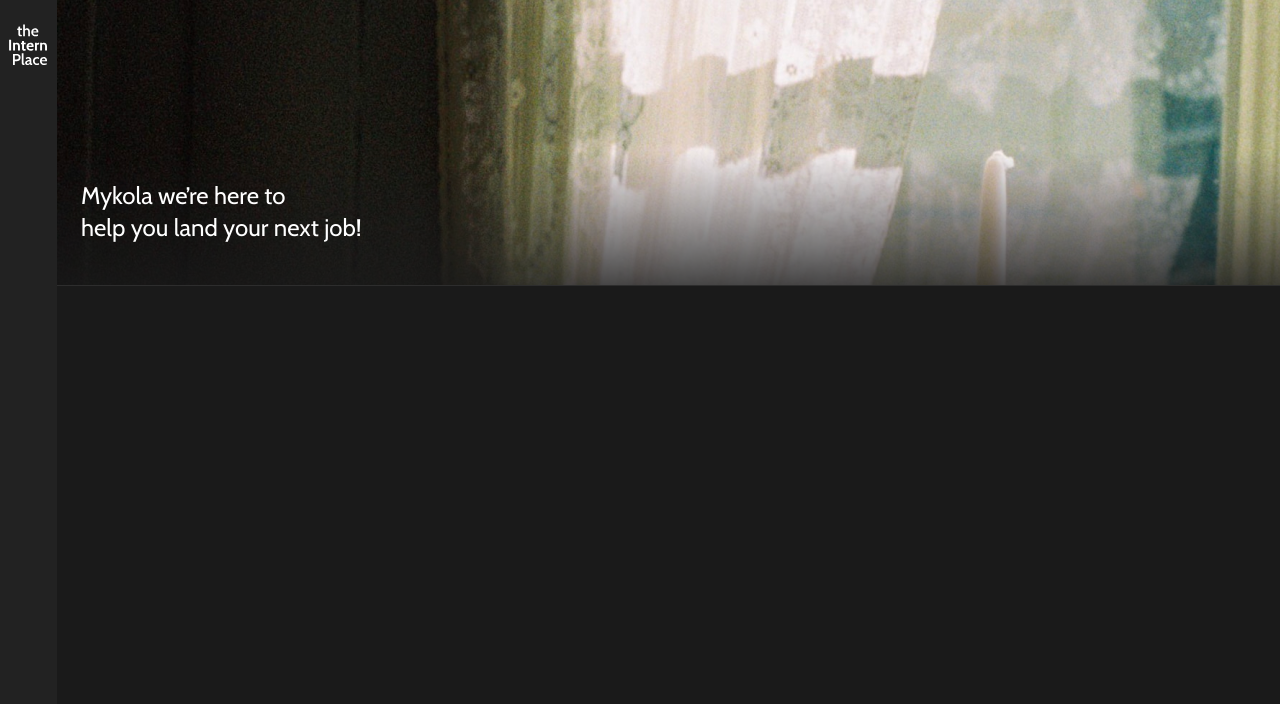
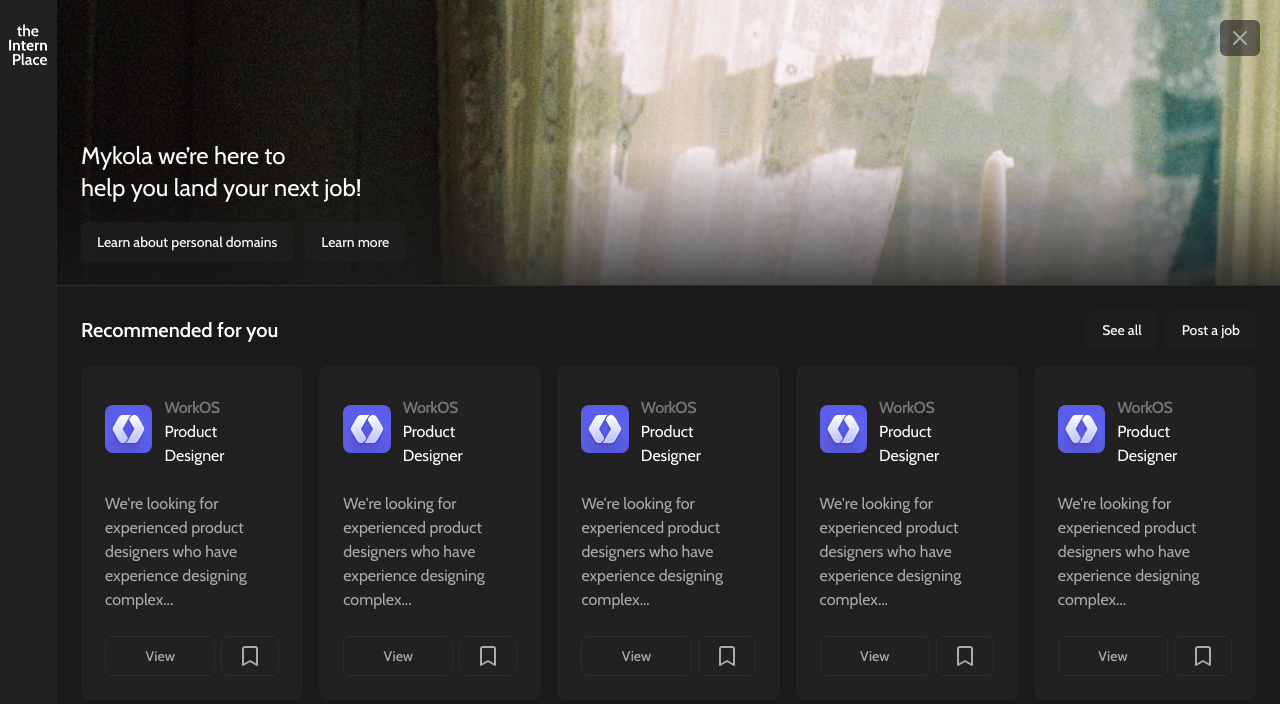
Before and after one commit to kemerald25/the-intern-placee, a React (Vite) app: page / in a window 1280 px wide. Shown: the top 704 px of the page. Built offline with nearby package versions, Linux system fonts and the light colour scheme.

Commit message:
add recommended for you section to home page, add close header button and functionality

```diff
--- /dev/null
+++ b/src/components/ui/Container.tsx
@@ -0,0 +1,11 @@
+import { cn } from "../../lib/utils";
+
+export const InlinePaddingContainer = ({
+	children,
+	className,
+}: {
+	children: React.ReactNode;
+	className?: string;
+}) => {
+	return <div className={cn("px-6", className)}>{children}</div>;
+};
--- a/src/components/ui/Sidebar.tsx
+++ b/src/components/ui/Sidebar.tsx
@@ -1,4 +1,3 @@
-import React from "react";
 import { Link } from "react-router-dom";
 
 const Sidebar = () => {
--- a/src/components/ui/button.tsx
+++ b/src/components/ui/button.tsx
@@ -14,9 +14,9 @@ const buttonVariants = cva(
 				destructive:
 					"bg-destructive text-destructive-foreground hover:bg-destructive/90",
 				outline:
-					"border border-input bg-background hover:bg-accent hover:text-accent-foreground",
+					"border border-[#2D2D2D] bg-background hover:bg-accent hover:text-accent-foreground",
 				secondary:
-					"bg-secondary text-secondary-foreground hover:bg-secondary/80",
+					"bg-secondary/60 text-secondary-foreground hover:bg-secondary/80",
 				ghost: "hover:bg-accent hover:text-accent-foreground",
 				link: "text-primary underline-offset-4 hover:underline",
 			},
--- /dev/null
+++ b/src/components/ui/card.tsx
@@ -0,0 +1,79 @@
+import * as React from "react"
+
+import { cn } from "../../lib/utils"
+
+const Card = React.forwardRef<
+  HTMLDivElement,
+  React.HTMLAttributes<HTMLDivElement>
+>(({ className, ...props }, ref) => (
+  <div
+    ref={ref}
+    className={cn(
+      "rounded-lg border bg-card shadow-sm",
+      className
+    )}
+    {...props}
+  />
+))
+Card.displayName = "Card"
+
+const CardHeader = React.forwardRef<
+  HTMLDivElement,
+  React.HTMLAttributes<HTMLDivElement>
+>(({ className, ...props }, ref) => (
+  <div
+    ref={ref}
+    className={cn("flex flex-col space-y-1.5 p-6", className)}
+    {...props}
+  />
+))
+CardHeader.displayName = "CardHeader"
+
+const CardTitle = React.forwardRef<
+  HTMLParagraphElement,
+  React.HTMLAttributes<HTMLHeadingElement>
+>(({ className, ...props }, ref) => (
+  <h3
+    ref={ref}
+    className={cn(
+      "text-2xl font-semibold leading-none tracking-tight",
+      className
+    )}
+    {...props}
+  />
+))
+CardTitle.displayName = "CardTitle"
+
+const CardDescription = React.forwardRef<
+  HTMLParagraphElement,
+  React.HTMLAttributes<HTMLParagraphElement>
+>(({ className, ...props }, ref) => (
+  <p
+    ref={ref}
+    className={cn("text-sm", className)}
+    {...props}
+  />
+))
+CardDescription.displayName = "CardDescription"
+
+const CardContent = React.forwardRef<
+  HTMLDivElement,
+  React.HTMLAttributes<HTMLDivElement>
+>(({ className, ...props }, ref) => (
+  <div ref={ref} className={cn("p-6 pt-0", className)} {...props} />
+))
+CardContent.displayName = "CardContent"
+
+const CardFooter = React.forwardRef<
+  HTMLDivElement,
+  React.HTMLAttributes<HTMLDivElement>
+>(({ className, ...props }, ref) => (
+  <div
+    ref={ref}
+    className={cn("flex items-center p-6 pt-0", className)}
+    {...props}
+  />
+))
+CardFooter.displayName = "CardFooter"
+
+export { Card, CardHeader, CardFooter, CardTitle, CardDescription, CardContent }
--- a/src/index.css
+++ b/src/index.css
@@ -9,7 +9,7 @@
 		--background: 0 0% 100%;
 		--foreground: 222.2 84% 4.9%;
 
-    --card: 0 0% 100%;
+		--card: 0 0% 13%;
 		--card-foreground: 222.2 84% 4.9%;
 
 		--popover: 0 0% 100%;
@@ -18,8 +18,8 @@
 		--primary: 222.2 47.4% 11.2%;
 		--primary-foreground: 210 40% 98%;
 
-    --secondary: 210 40% 96.1%;
-    --secondary-foreground: 222.2 47.4% 11.2%;
+		--secondary: 0 0% 13%;
+		--secondary-foreground: 0 0% 96%;
 
 		--muted: 210 40% 96.1%;
 		--muted-foreground: 215.4 16.3% 46.9%;
@@ -70,8 +70,18 @@
 
 @layer base {
 	* {
-    @apply border-border;
+		@apply border-border text-[#AAAAAA];
 	}
+
+	h1,
+	h2,
+	h3,
+	h4,
+	h5,
+	h6 {
+		@apply text-white;
+	}
+
 	body {
 		font-family: "Cabin", sans-serif;
 		@apply bg-background-main;
--- a/src/pages/home.tsx
+++ b/src/pages/home.tsx
@@ -1,22 +1,108 @@
+import { Bookmark, X } from "lucide-react";
+import { useState } from "react";
+import { Button } from "../components/ui/button";
+import {
+	Card,
+	CardContent,
+	CardDescription,
+	CardFooter,
+	CardHeader,
+	CardTitle,
+} from "../components/ui/card";
+import { InlinePaddingContainer } from "../components/ui/Container";
 import RootLayout from "./layout";
 
 export default function Home() {
+	const [isHeaderOpen, setIsHeaderOpen] = useState(true);
+
 	return (
 		<RootLayout>
-      <header className="min-h-[17.875rem] pb-6 text-white flex justify-end flex-col pl-6 w-full relative isolate">
+			{isHeaderOpen && (
+				<header className="min-h-[17.875rem] pb-6 text-white flex justify-end flex-col w-full relative isolate">
 					{/* Dave me without conscience */}
 					<img
 						src="/images/23a5bbb18f810f4e62ba759d4fceaf79.png"
 						alt="banner"
 						className="absolute top-0 left-0 object-cover object-left w-full h-full -z-10"
 					/>
+					<InlinePaddingContainer>
 						<div>
+							{/* mykola is the users' name */}
 							<h1 className="text-2xl mb-[1.125rem]">
 								Mykola we’re here to <br /> help you land your next job!
 							</h1>
-          <span className="flex items-center space-x-[0.75rem]"></span>
+							<div className="flex items-center space-x-[0.75rem]">
+								<Button variant={"secondary"}>
+									Learn about personal domains
+								</Button>
+								<Button variant={"secondary"}>Learn more</Button>
 							</div>
+						</div>
+						<Button
+							onClick={() => setIsHeaderOpen(false)}
+							className="absolute right-5 top-5 px-2"
+							size={"sm"}
+							variant={"secondary"}>
+							<X />
+						</Button>
+					</InlinePaddingContainer>
 				</header>
+			)}
+			<InlinePaddingContainer>
+				<section className="py-6 space-y-4">
+					<div className="flex items-center justify-between w-full">
+						<h2 className="font-semibold text-xl">Recommended for you</h2>
+						<div className="flex items-center space-x-2">
+							<Button variant={"secondary"}>See all</Button>
+							<Button variant={"secondary"}>Post a job</Button>
+						</div>
+					</div>
+					<div className="flex gap-x-4">
+						<JobDetailsBriefCard />
+						<JobDetailsBriefCard />
+						<JobDetailsBriefCard />
+						<JobDetailsBriefCard />
+						<JobDetailsBriefCard />
+					</div>
+				</section>
+			</InlinePaddingContainer>
 		</RootLayout>
 	);
 }
+
+// TODO: move to its own file
+const JobDetailsBriefCard = () => {
+	return (
+		<Card className="grow border-none">
+			<CardHeader className="flex-row items-center gap-x-3">
+				<div className="aspect-square w-12 rounded-lg overflow-hidden">
+					<img
+						className="w-full h-full object-cover"
+						src="/svgs/demo-logo.svg"
+						alt="demo logo"
+						width={150}
+						height={150}
+					/>
+				</div>
+				<div>
+					<CardTitle className="text-placeholder text-base">WorkOS</CardTitle>
+					<CardDescription className="text-base text-white">
+						Product Designer
+					</CardDescription>
+				</div>
+			</CardHeader>
+			<CardContent>
+				We're looking for experienced product designers who have experience
+				designing complex...
+			</CardContent>
+			<CardFooter className="flex justify-between gap-x-1.5">
+				<Button variant="outline" className="bg-transparent grow">
+					View
+				</Button>
+				<Button variant={"outline"} className="bg-transparent">
+					<Bookmark className="stroke-[#AAA]" />
+				</Button>
+			</CardFooter>
+		</Card>
+	);
+};
--- a/tailwind.config.js
+++ b/tailwind.config.js
@@ -18,41 +18,43 @@ module.exports = {
 		},
 		extend: {
 			colors: {
-        border: "hsl(var(--border))",
-        input: "hsl(var(--input))",
-        ring: "hsl(var(--ring))",
-        background: "hsl(var(--background))",
-        foreground: "hsl(var(--foreground))",
+				border: "hsl(var(--border) / <alpha-value>)",
+				input: "hsl(var(--input) / <alpha-value>)",
+				ring: "hsl(var(--ring) / <alpha-value>)",
+				background: "hsl(var(--background) / <alpha-value>)",
+				foreground: "hsl(var(--foreground) / <alpha-value>)",
 				primary: {
-          DEFAULT: "hsl(var(--primary))",
-          foreground: "hsl(var(--primary-foreground))",
+					DEFAULT: "hsl(var(--primary) / <alpha-value>)",
+					foreground: "hsl(var(--primary-foreground) / <alpha-value>)",
 				},
 				secondary: {
-          DEFAULT: "hsl(var(--secondary))",
-          foreground: "hsl(var(--secondary-foreground))",
+					DEFAULT: "hsl(var(--secondary) / <alpha-value>)",
+					foreground: "hsl(var(--secondary-foreground) / <alpha-value>)",
 				},
 				destructive: {
-          DEFAULT: "hsl(var(--destructive))",
-          foreground: "hsl(var(--destructive-foreground))",
+					DEFAULT: "hsl(var(--destructive) / <alpha-value>)",
+					foreground: "hsl(var(--destructive-foreground) / <alpha-value>)",
 				},
 				muted: {
-          DEFAULT: "hsl(var(--muted))",
-          foreground: "hsl(var(--muted-foreground))",
+					DEFAULT: "hsl(var(--muted) / <alpha-value>)",
+					foreground: "hsl(var(--muted-foreground) / <alpha-value>)",
 				},
 				accent: {
-          DEFAULT: "hsl(var(--accent))",
-          foreground: "hsl(var(--accent-foreground))",
+					DEFAULT: "hsl(var(--accent) / <alpha-value>)",
+					foreground: "hsl(var(--accent-foreground) / <alpha-value>)",
 				},
 				popover: {
-          DEFAULT: "hsl(var(--popover))",
-          foreground: "hsl(var(--popover-foreground))",
+					DEFAULT: "hsl(var(--popover) / <alpha-value>)",
+					foreground: "hsl(var(--popover-foreground) / <alpha-value>)",
 				},
 				card: {
-          DEFAULT: "hsl(var(--card))",
-          foreground: "hsl(var(--card-foreground))",
+					DEFAULT: "hsl(var(--card) / <alpha-value>)",
+					foreground: "hsl(var(--card-foreground) / <alpha-value>)",
 				},
 				"background-main": "#1A1A1A",
 				"raisin-black": "#222222",
+				// TODO: get better name
+				placeholder: "#777",
 			},
 			borderRadius: {
 				lg: "var(--radius)",
```
Also changed, not shown: public/svgs/demo-logo.svg (added). Lines whose indentation alone changed are shown as unchanged.
